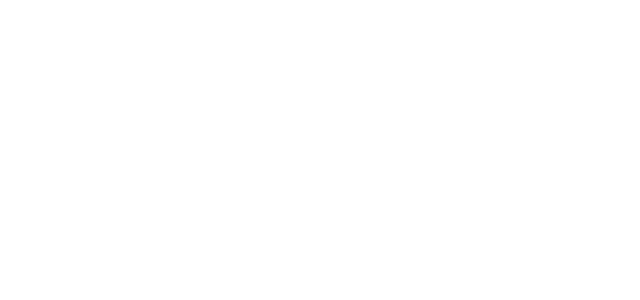
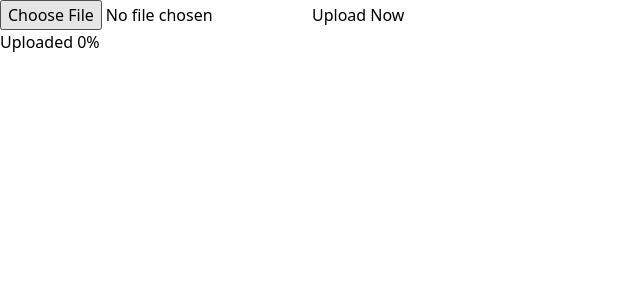
Before and after one commit to rayhankabir-me/firebase-authentication-reactapp, a React (Vite) app: page /upload-file in a window 1280 px wide. Before the commit this address had no page. Shown: the top 300 px of the page, without its empty margins (0-640 px from the left). Built offline with nearby package versions, Linux system fonts and the light colour scheme.

Commit message:
uploading file in google cloud

```diff
--- a/src/App.jsx
+++ b/src/App.jsx
@@ -5,6 +5,7 @@
 import Login from "./page/Login";
 import Register from "./page/Register";
 import Reset from "./page/Reset";
+import UploadFile from "./page/UploadFile";
 import PrivateRoutes from "./routes/PrivateRoutes";
 
 function App() {
@@ -15,11 +16,12 @@
           <Routes>
             <Route element={<PrivateRoutes />}>
               <Route path="/home" element={<Home />} />
-              <Route path="/home" element={<Home />} exact />
+              <Route path="/" element={<Home />} exact />
             </Route>
             <Route path="/login" element={<Login />} />
             <Route path="/register" element={<Register />} />
             <Route path="/reset" element={<Reset />} />
+            <Route path="/upload-file" element={<UploadFile />} />
           </Routes>
         </div>
       </Router>
--- a/src/firebase.js
+++ b/src/firebase.js
@@ -1,5 +1,5 @@
 // Import the functions you need from the SDKs you need
-import { initializeApp } from "firebase/app";
+import { getApp, initializeApp } from "firebase/app";
 import {
   createUserWithEmailAndPassword,
   getAuth,
@@ -8,6 +8,7 @@
   signInWithEmailAndPassword,
   signInWithPopup,
 } from "firebase/auth";
+import { getStorage } from "firebase/storage";
 // TODO: Add SDKs for Firebase products that you want to use
 // https://firebase.google.com/docs/web/setup#available-libraries
 
@@ -25,6 +26,10 @@
 const app = initializeApp(firebaseConfig);
 const auth = getAuth(app);
 const googleProvider = new GoogleAuthProvider();
+
+//clodu storage
+const firebaseApp = getApp();
+const storage = getStorage(firebaseApp);
 
 const registerWithEmailAndPassword = async (email, password) => {
   // eslint-disable-next-line no-useless-catch
@@ -72,9 +77,11 @@
 };
 
 export {
+  app,
   auth,
   googleLogin,
   loginWithEmailAndPassword,
   passwordReset,
   registerWithEmailAndPassword,
+  storage,
 };
--- /dev/null
+++ b/src/page/UploadFile.jsx
@@ -0,0 +1,45 @@
+import { getDownloadURL, ref, uploadBytesResumable } from "firebase/storage";
+import { useState } from "react";
+import { storage } from "../firebase";
+export default function UploadFile() {
+  const [progress, setProgress] = useState(0);
+  const formHandler = (e) => {
+    e.preventDefault();
+    const file = e.target[0].files[0];
+    uploadFiles(file);
+  };
+
+  const uploadFiles = (file) => {
+    if (!file) return;
+    const storageRef = ref(storage, `/files/${file.name}`);
+
+    const uploadTask = uploadBytesResumable(storageRef, file);
+
+    uploadTask.on(
+      "state_changed",
+      (snapshot) => {
+        const prog = Math.round(
+          (snapshot.bytesTransferred / snapshot.totalBytes) * 100
+        );
+        setProgress(prog);
+      },
+      (error) => {
+        console.log(error);
+      },
+      () => {
+        getDownloadURL(uploadTask.snapshot.ref).then((downloadURL) => {
+          console.log("File available at", downloadURL);
+        });
+      }
+    );
+  };
+  return (
+    <div>
+      <form action="#" onSubmit={formHandler}>
+        <input type="file" />
+        <button type="submit">Upload Now</button>
+        <h4>Uploaded {progress}%</h4>
+      </form>
+    </div>
+  );
+}
```
